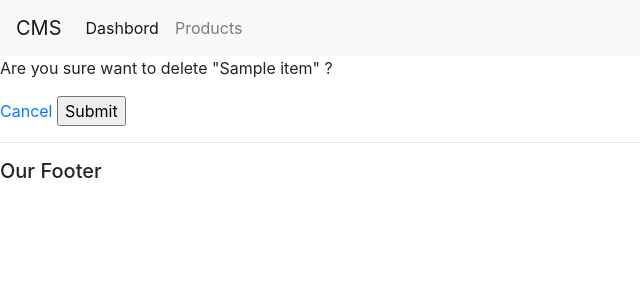
After one commit to indogusmas/django-cms, a Django app: template cms/templates/accounts/delete.html in a window 1280 px wide. The commit adds this page. Shown: the top 300 px of the page, without its empty margins (0-640 px from the left). Run offline with Django 3.2, Linux system fonts and the light colour scheme; the template is opened without the code that fills it: most values are stand-ins (such as "Sample title", 1, 10 or a date in 2020); some libraries are stand-ins or nearby versions.

Commit message:
CRUD module Orders

```diff
--- a/cms/templates/accounts/dashboard.html
+++ b/cms/templates/accounts/dashboard.html
@@ -30,7 +30,7 @@
            <h5>Last  Order</h5>
            <hr>
            <div class="card card-body">
-            <a class="btn btn-primary btn-sm btn-block" href="">Create Order</a>
+            <a class="btn btn-primary btn-sm btn-block" href="{% url 'create_order'%}">Create Order</a>
             <table class="table table-sm">
                 <tr>
                     <th>Product</th>
@@ -44,8 +44,8 @@
                         <td>{{order.product}}</td>
                         <td>{{order.date_created}}</td>
                         <td>{{order.status}}</td>
-                        <td><a href="" class="btn btn-sm btn-info">Update</a></td>
-                        <td><a href=""class="btn btn-sm btn-danger">Delette</a></td>
+                        <td><a href="{% url 'update_order' order.id %}" class="btn btn-sm btn-info">Update</a></td>
+                        <td><a href="{% url 'delete_order' order.id %}"class="btn btn-sm btn-danger">Delete</a></td>
                     </tr>
                 {% endfor%}
             </table>
--- /dev/null
+++ b/cms/templates/accounts/delete.html
@@ -0,0 +1,11 @@
+{% extends 'accounts/main.html'%}
+{% load static %}
+{% block content %}
+<p>Are you sure want to delete "{{item}}" ?</p>
+
+<form  action="{% url 'delete_order' item.id %}" method="POST">
+    {% csrf_token %}
+    <a href="{% url 'home'%}">Cancel</a>
+    <input type="submit" name="Confirm">
+</form>
+{% endblock%}
```
Also changed, not shown: cms/templates/accounts/order_form.html (added, +9 -0 lines).
